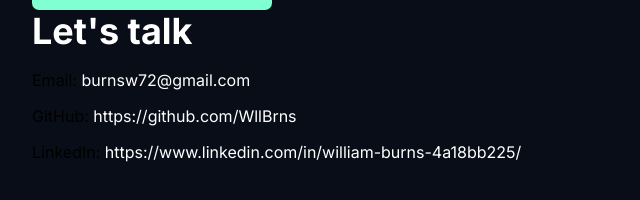
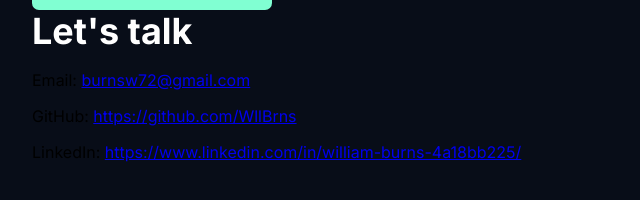
Before and after one commit to WllBrns/wllbrns.github.io, a React (Create React App) app: page / in a window 1280 px wide. Shown: the part 1004-1204 px from the top of the page, without its empty margins (0-640 px from the left). Built offline with nearby package versions, Linux system fonts and the light colour scheme.

Commit message:
Stylling

```diff
--- a/src/App.css
+++ b/src/App.css
@@ -40,10 +40,6 @@ section p {
   width: stretch;
 }
 
-.contactSection a {
-  color: white;
-  text-decoration: none;
-}
 
 .contactP * {
   display: block;
```
